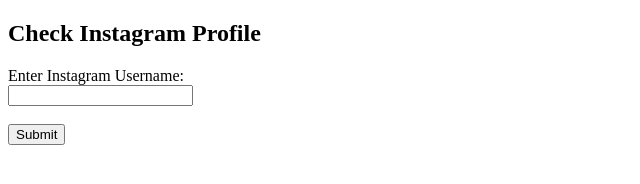
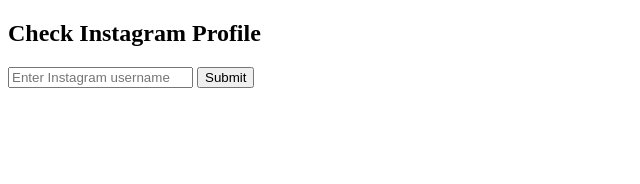
Before and after one commit to Rajesh161718/Insta-form, a plain HTML site: page index.html in a window 1280 px wide. Shown: the whole page, without its empty margins (0-640 px from the left). Drawn offline with Linux system fonts and the light colour scheme.

Commit message:
Update index.html

```diff
--- a/index.html
+++ b/index.html
@@ -7,10 +7,9 @@
 </head>
 <body>
   <h2>Check Instagram Profile</h2>
-  <form action="https://your-n8n-domain/webhook/submit-username" method="GET">
-    <label for="username">Enter Instagram Username:</label><br>
-    <input type="text" id="username" name="username" required><br><br>
-    <button type="submit">Submit</button>
-  </form>
+ <form action="https://eab96f44f404.ngrok.io/webhook/submit-username" method="GET">
+  <input type="text" name="username" required placeholder="Enter Instagram username">
+  <button type="submit">Submit</button>
+</form>
 </body>
 </html>
```
